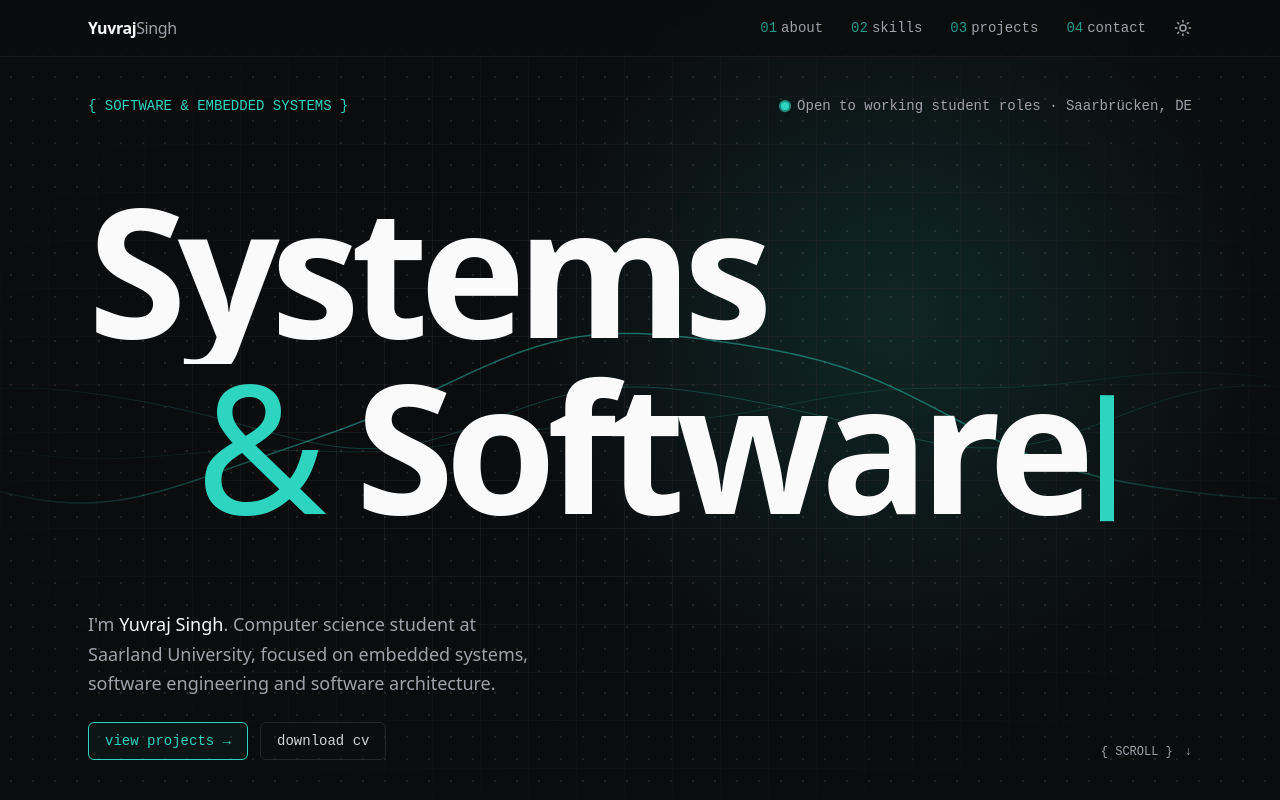
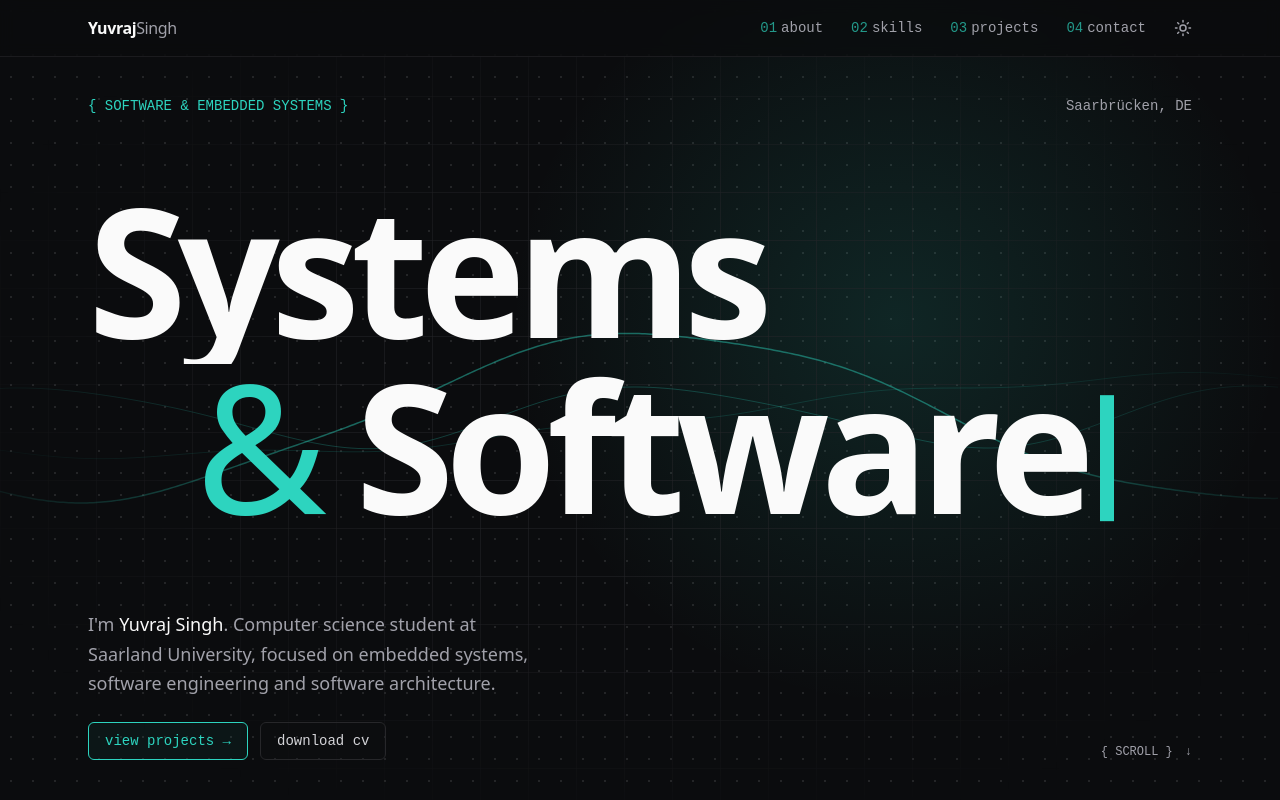
Before and after one commit to yuvrajsingh1015/yuvrajsingh1015.github.io, a React (Vite) app: page / in a window 1280 px wide. Shown: the top 800 px of the page. Built offline with nearby package versions, Linux system fonts and the light colour scheme.

Commit message:
Remove availability status from hero

```diff
--- a/src/components/Hero.jsx
+++ b/src/components/Hero.jsx
@@ -74,11 +74,7 @@ export default function Hero() {
         >
           <span className="text-accent">{`{ ${profile.role.toUpperCase()} }`}</span>
           <span className="flex items-center gap-2">
-            <span className="relative flex h-2 w-2">
-              <span className="absolute inline-flex h-full w-full rounded-full bg-accent motion-safe:animate-ping-slow" />
-              <span className="relative inline-flex h-2 w-2 rounded-full bg-accent" />
-            </span>
-            {profile.status} · {profile.location}
+            {profile.location}
           </span>
         </div>
 
--- a/src/data.js
+++ b/src/data.js
@@ -8,7 +8,6 @@ export const profile = {
   cv: "/cv.pdf",
   role: "Software & Embedded Systems",
   location: "Saarbrücken, DE",
-  status: "Open to working student roles",
   headline: ["Systems", "Software"],
 };
 
--- a/src/index.css
+++ b/src/index.css
@@ -48,7 +48,6 @@ html.light {
   --animate-blink: blink 1s steps(1) infinite;
   --animate-rise: rise 0.9s cubic-bezier(0.2, 0.7, 0.2, 1) both;
   --animate-fade: fade 0.8s ease-out both;
-  --animate-ping-slow: ping-slow 2s cubic-bezier(0, 0, 0.2, 1) infinite;
 
   @keyframes blink {
     50% { opacity: 0; }
@@ -60,9 +59,6 @@ html.light {
   @keyframes fade {
     from { opacity: 0; transform: translateY(12px); }
     to { opacity: 1; transform: translateY(0); }
-  }
-  @keyframes ping-slow {
-    75%, 100% { transform: scale(2.4); opacity: 0; }
   }
 }
 
```
